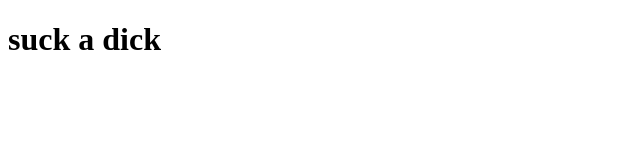
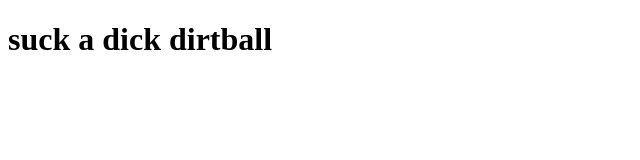
Before and after one commit to rudraksh-699/coursera-html, a plain HTML site: page site/index.html in a window 1280 px wide. Shown: the whole page, without its empty margins (0-640 px from the left). Drawn offline with Linux system fonts and the light colour scheme.

Commit message:
small change to the content

```diff
--- a/site/index.html
+++ b/site/index.html
@@ -4,6 +4,6 @@
 	<title>Hello courrsera!</title>
 </head>
 <body>
-<h1>suck a dick</h1>
+<h1>suck a dick dirtball</h1>
 </body>
 </html>
```
